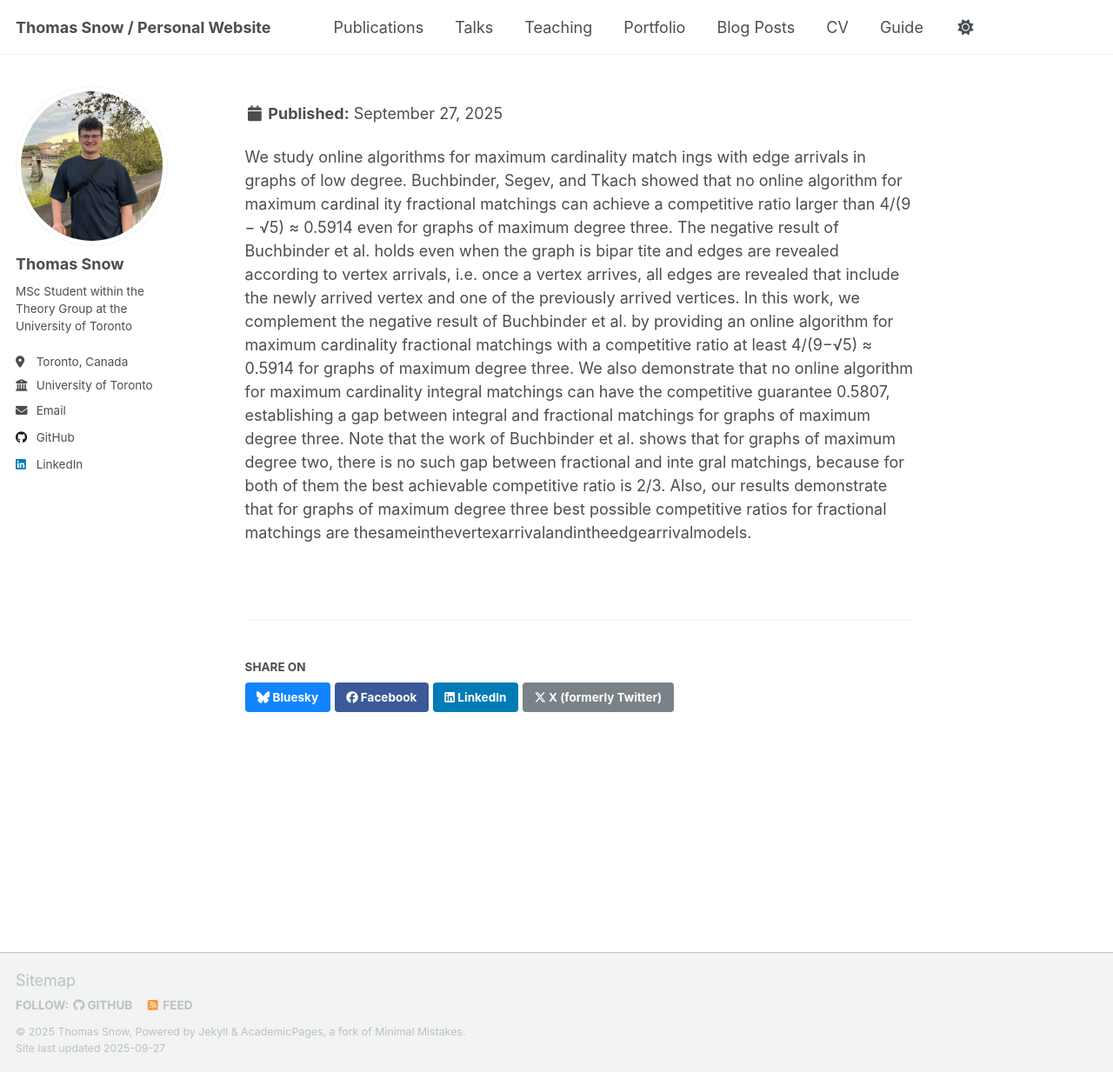
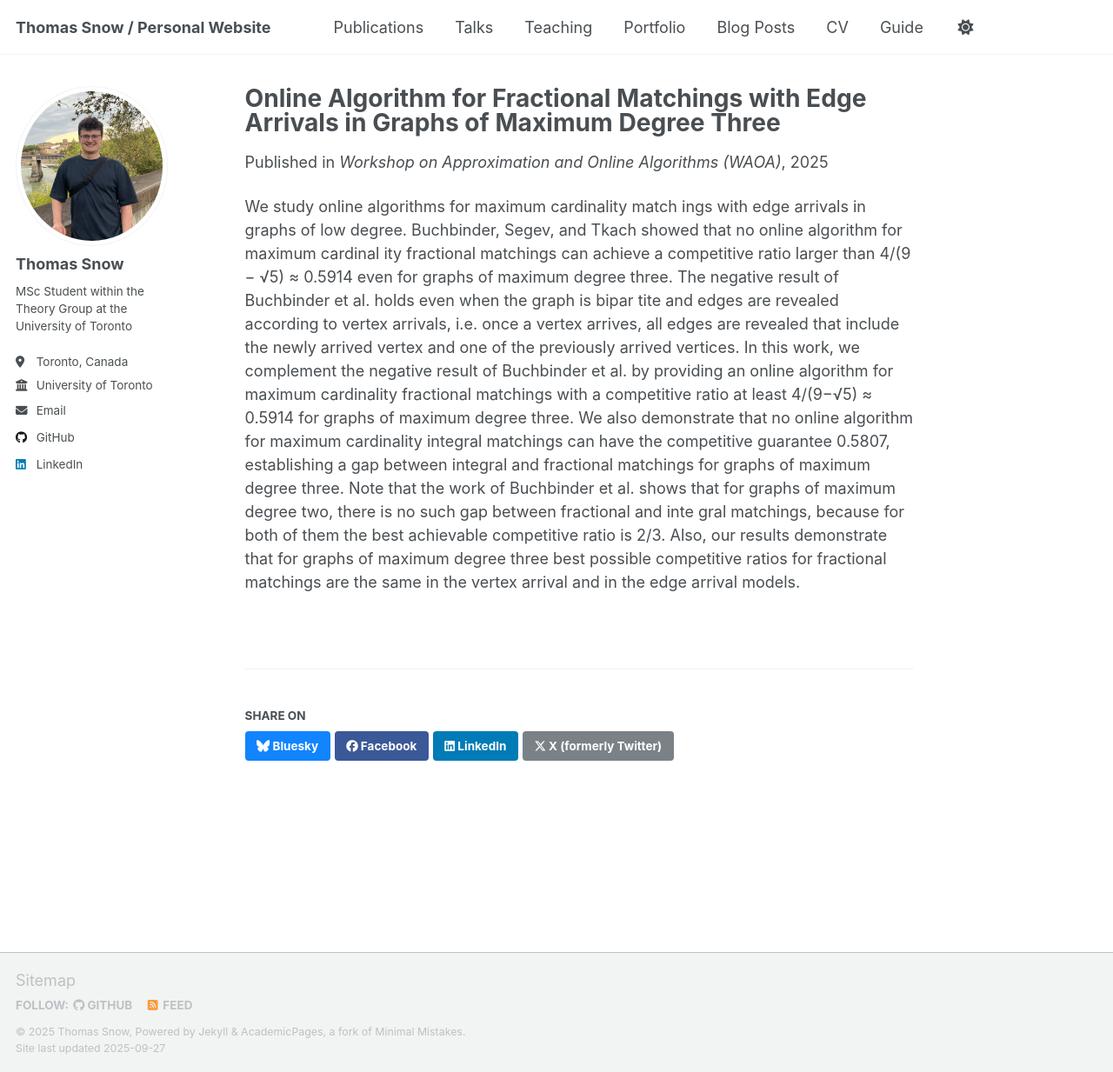
Before and after one commit to tsnowh/tsnowh.github.io, a Jekyll site: the page built from _publications/2009-10-01-paper-title-number-1.md, in a window 1280 px wide and 1233 px high. Shown: the whole window at 87% size. Built offline with Jekyll 4.4.1, drawn with Linux system fonts in a browser that asks for light colours; a script that is not in the unit is left out.

Commit message:
Update 2009-10-01-paper-title-number-1.md

```diff
--- a/_publications/2009-10-01-paper-title-number-1.md
+++ b/_publications/2009-10-01-paper-title-number-1.md
@@ -6,13 +6,14 @@ permalink: /publication/2009-10-01-paper-title-number-1
 excerpt: 'This paper is about the number 1. The number 2 is left for future work.'
 date: 2025-11-10
 venue: 'Workshop on Approximation and Online Algorithms (WAOA)'
+---
 <!---
 slidesurl: 'http://academicpages.github.io/files/slides1.pdf'
 paperurl: 'http://academicpages.github.io/files/paper1.pdf'
 bibtexurl: 'http://academicpages.github.io/files/bibtex1.bib'
 citation: 'Your Name, You. (2009). &quot;Paper Title Number 1.&quot; <i>Journal 1</i>. 1(1).'
 -->
----
+
 We study online algorithms for maximum cardinality match
 ings with edge arrivals in graphs of low degree. Buchbinder, Segev,
  and Tkach showed that no online algorithm for maximum cardinal
@@ -33,4 +34,4 @@ tite and edges are revealed according to vertex arrivals, i.e. once a vertex
 gral matchings, because for both of them the best achievable competitive
  ratio is 2/3. Also, our results demonstrate that for graphs of maximum
  degree three best possible competitive ratios for fractional matchings are
- thesameinthevertexarrivalandintheedgearrivalmodels.
+ the same in the vertex arrival and in the edge arrival models.
```
